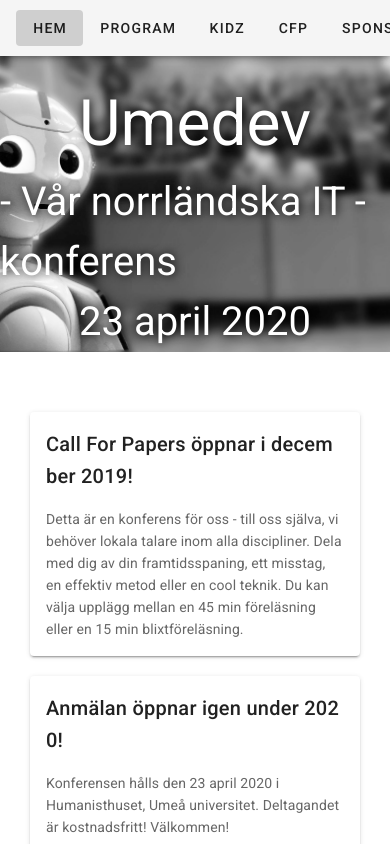
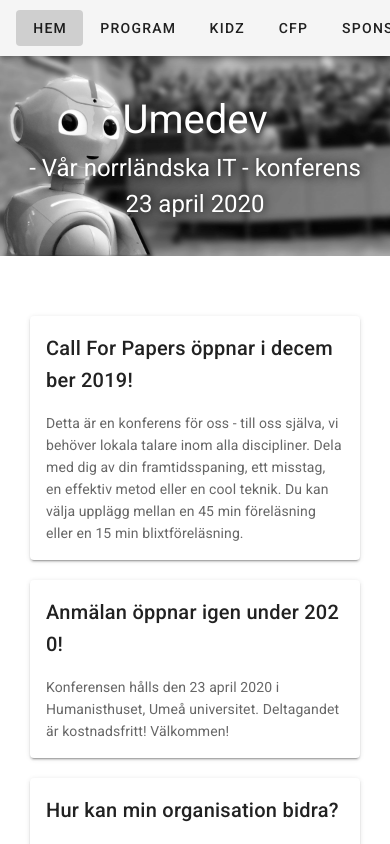
Before and after one commit to umedevkonferens/umedev, a Vue app: page / in a window 390 px wide. Shown: the top 844 px of the page. Built offline with nearby package versions, Linux system fonts and the light colour scheme; what vuefire would draw is missing.

Commit message:
Small adjusments for mobile.

```diff
--- a/src/components/HeaderWithPepper.vue
+++ b/src/components/HeaderWithPepper.vue
@@ -25,6 +25,7 @@
   background-repeat: no-repeat; /* Do not repeat the image */
   background-size: cover;
   margin: 0 auto;
+  padding: 16px;
 }
 .header-with-pepper h1,
 h2 {
@@ -34,6 +35,7 @@
   color: white;
   text-shadow: black 1px 0 10px;
   display: table;
+  text-align: center;
 }
 h2 {
   padding: 0;
@@ -48,5 +50,11 @@
   .header-with-pepper {
     min-height: 200px;
   }
+  .header-with-pepper h1 {
+    font-size: 2.5rem;
+  }
+  .header-with-pepper h2 {
+    font-size: 1.5rem;
+  }
 }
 </style>
--- a/src/views/About.vue
+++ b/src/views/About.vue
@@ -1,7 +1,7 @@
 <template>
   <div>
+    <HeaderWithPepper header="Om Umedev" />
     <v-row class="mb-6" justify="start">
-      <HeaderWithPepper header="Om Umedev" />
       <v-col md="auto" class="content wrapper">
         <br />
         <p>
--- a/src/views/Program.vue
+++ b/src/views/Program.vue
@@ -24,3 +24,8 @@
   },
 };
 </script>
+<style scoped>
+.content img {
+  width: 100%;
+}
+</style>
```
